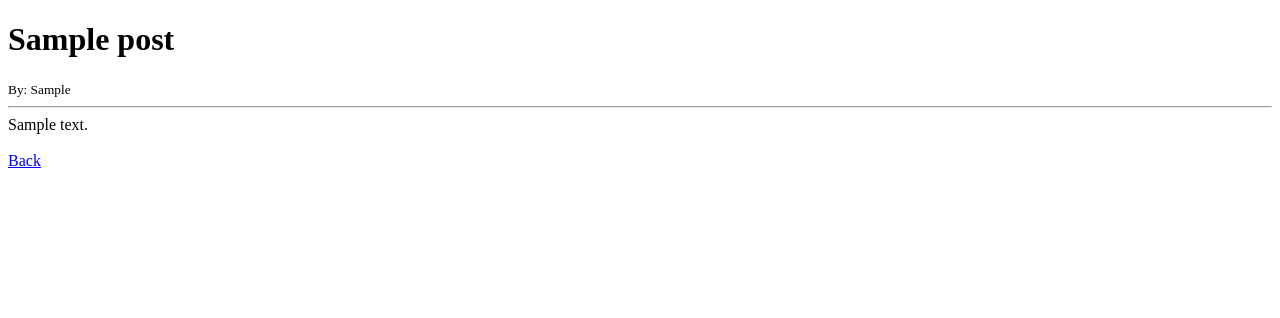
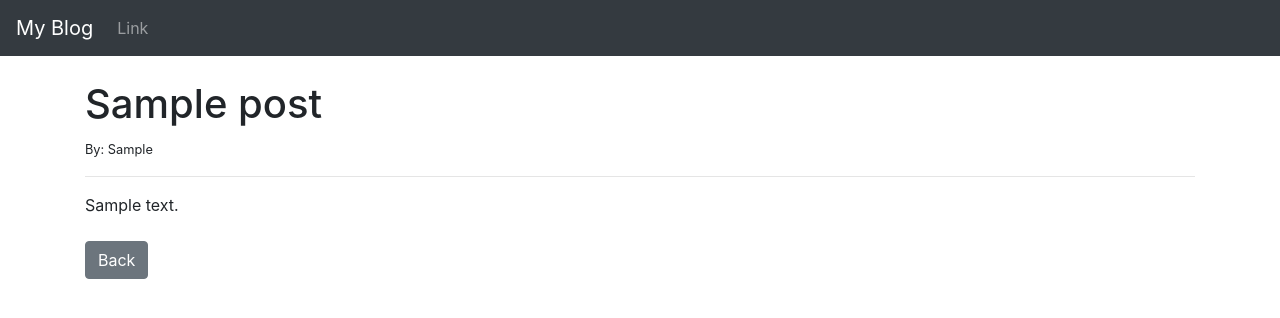
Before and after one commit to simpleittools/DjangoBlog, a Django app: template theblog/templates/article_details.html in a window 1280 px wide. Shown: the top 318 px of the page. Run offline with Django 3.2, Linux system fonts and the light colour scheme; the template is opened without the code that fills it: most values are stand-ins (such as "Sample title", 1, 10 or a date in 2020); some libraries are stand-ins or nearby versions.

Commit message:
setup bootstrap and dynamic titles

```diff
--- a/theblog/templates/article_details.html
+++ b/theblog/templates/article_details.html
@@ -1,16 +1,12 @@
-<!DOCTYPE html>
-<html lang="en">
-<head>
-    <meta charset="UTF-8">
-    <title>Title</title>
-</head>
-<body>
+{% extends 'base.html' %}
+{% block title %}{{ post.title }}{% endblock %}
+{% block content %}
 <h1>{{ post.title }}</h1>
 <small>By: {{ post.author.first_name }}</small><br>
 <hr>
 {{ post.body }}
 
 <br><br>
-<a href="{% url 'home' %}">Back</a>
-</body>
-</html>
+<a href="{% url 'home' %}" class="btn btn-secondary">Back</a>
+
+{% endblock %}
--- a/theblog/templates/base.html
+++ b/theblog/templates/base.html
@@ -8,13 +8,31 @@
     <!-- Bootstrap CSS -->
     <link rel="stylesheet" href="https://stackpath.bootstrapcdn.com/bootstrap/4.5.2/css/bootstrap.min.css" integrity="sha384-JcKb8q3iqJ61gNV9KGb8thSsNjpSL0n8PARn9HuZOnIxN0hoP+VmmDGMN5t9UJ0Z" crossorigin="anonymous">
 
-    <title>The Blog</title>
+    <title>The Blog {% block title %}
+
+    {% endblock %}</title>
   </head>
   <body>
+  <nav class="navbar navbar-expand-lg navbar-dark bg-dark">
+  <a class="navbar-brand" href="{% url 'home' %}">My Blog</a>
+  <button class="navbar-toggler" type="button" data-toggle="collapse" data-target="#navbarSupportedContent" aria-controls="navbarSupportedContent" aria-expanded="false" aria-label="Toggle navigation">
+    <span class="navbar-toggler-icon"></span>
+  </button>
+
+  <div class="collapse navbar-collapse" id="navbarSupportedContent">
+    <ul class="navbar-nav mr-auto">
+      <li class="nav-item">
+        <a class="nav-link" href="#">Link</a>
+      </li>
+    </ul>
+  </div>
+</nav>
+  <br>
+  <div class="container">
     {% block content %}
 
     {% endblock %}
-
+</div>
     <!-- Optional JavaScript -->
     <!-- jQuery first, then Popper.js, then Bootstrap JS -->
     <script src="https://code.jquery.com/jquery-3.5.1.slim.min.js" integrity="sha384-DfXdz2htPH0lsSSs5nCTpuj/zy4C+OGpamoFVy38MVBnE+IbbVYUew+OrCXaRkfj" crossorigin="anonymous"></script>
```
Also changed, not shown: theblog/templates/home.html (+4 -9 lines).
